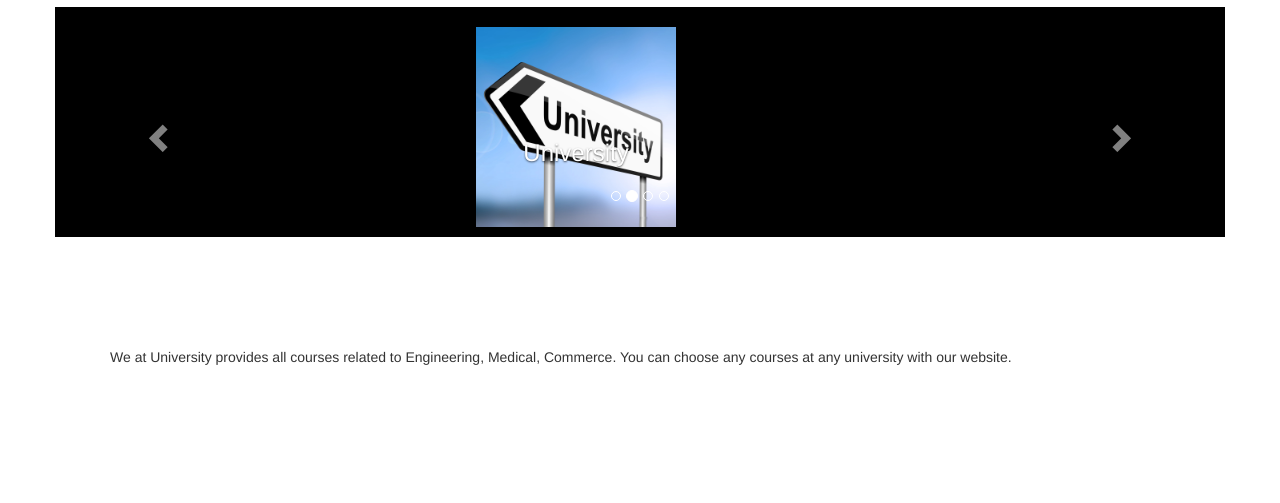
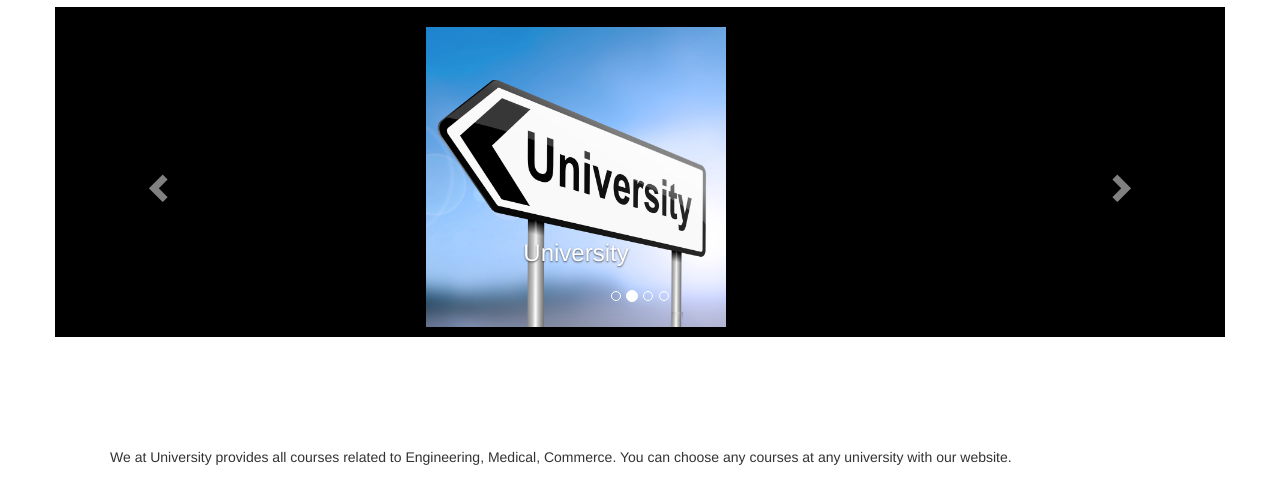
Before and after one commit to aster28/project, a plain HTML site: page index.html in a window 1280 px wide. Shown: the part 103-606 px from the top of the page. Drawn offline with nearby package versions, Linux system fonts and the light colour scheme; files that its build step writes are made by us from their sources.

Commit message:
Update ass.css

```diff
--- a/ass.css
+++ b/ass.css
@@ -4,20 +4,10 @@
 
 }
 
-.jumbotron{
 
-  background-color:black;
-
-  margin: 100px;
-}
-.jumbotron, img,h2{
- vertical-align:middle;
- text-align:center;
- color:white;
-}
 img{
-   width:300;
-  height:300;
+   width:300px;
+   height:300px;
 
 }
 img {
```
